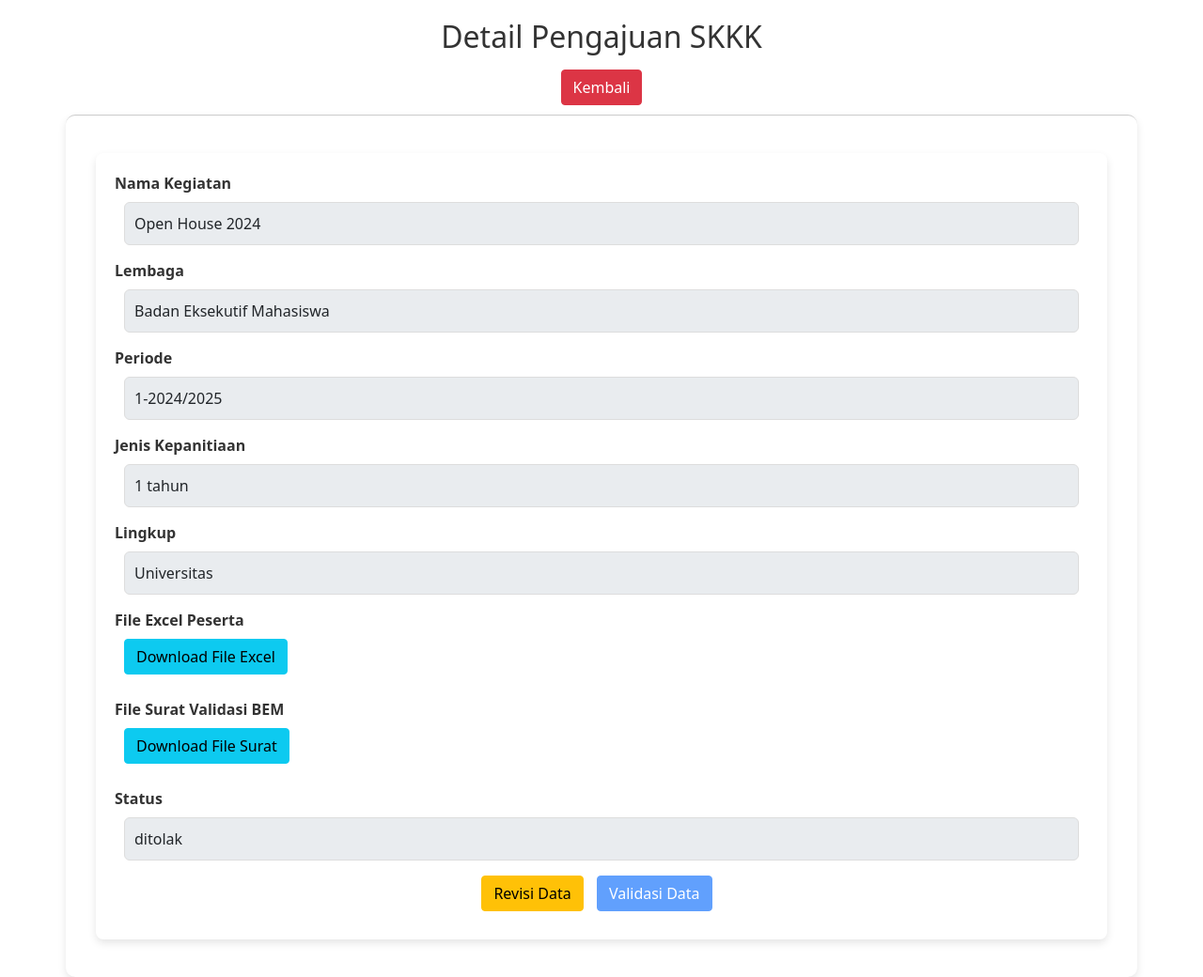
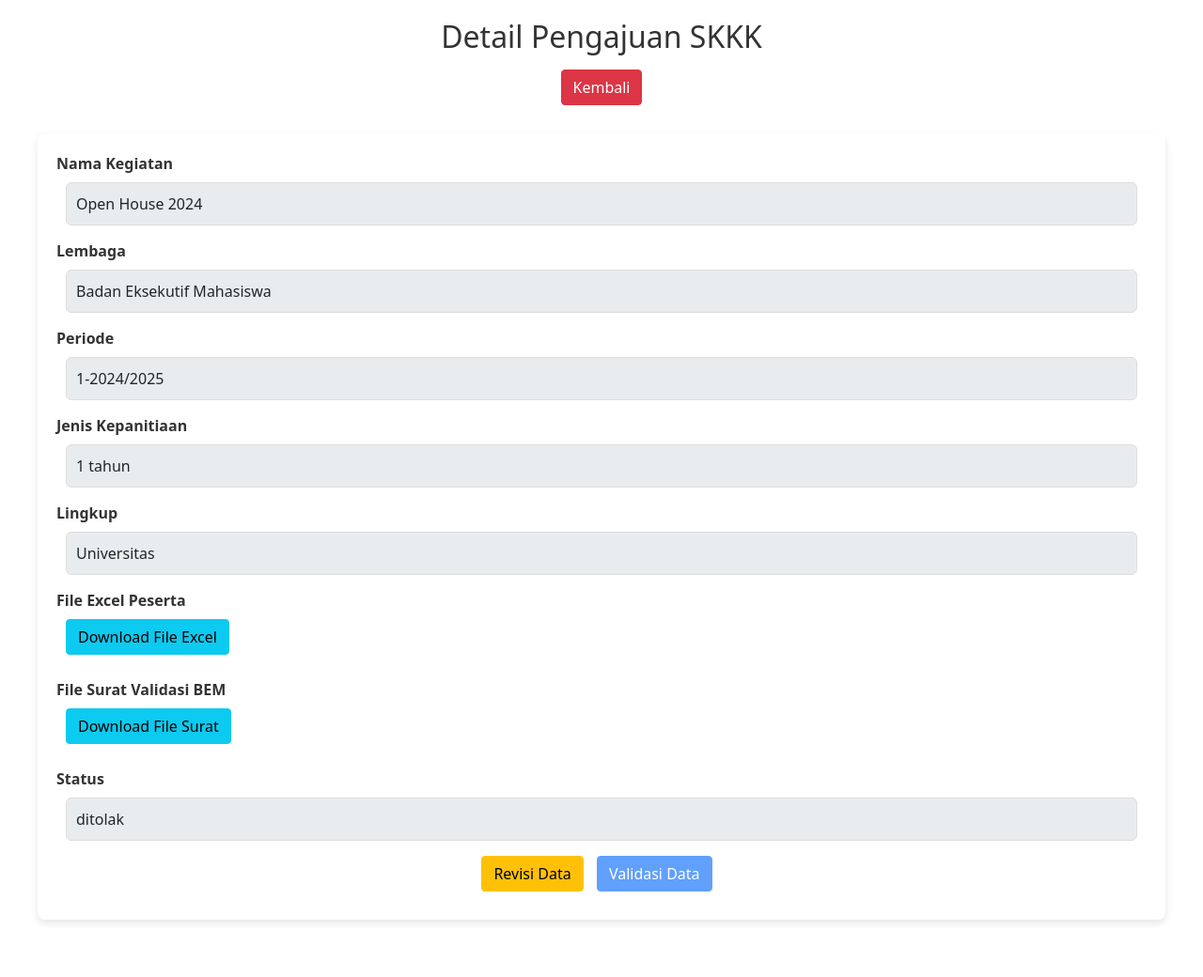
Before and after one commit to Caitlin02ar/KMProject, a PHP site: page /detail_admin.php?id=1 in a window 1280 px wide. Shown: the whole page at 94% size. After the commit the page ends 983 px from the top, so only its background shows below. Run offline with PHP 8.4, Linux system fonts and the light colour scheme; a user stored in the database is signed in; data comes from the database, SQL or seed files in the repository.

Commit message:
update detail admin

```diff
--- a/detail_admin.php
+++ b/detail_admin.php
@@ -42,10 +42,6 @@ $conn->close();
             margin-top: 20px;
         }
 
-        .isi-detail {
-            margin: 20px;
-        }
-
         .form-group {
             margin-bottom: 15px;
         }
@@ -78,7 +74,6 @@ $conn->close();
         </form>
     </div>
 
-    <div class="container">
     <form class="isi-detail">
         <div class="form-group">
             <label for="nama_kegiatan" class="form-label">Nama Kegiatan</label>
@@ -125,7 +120,6 @@ $conn->close();
             <button class="btn btn-primary" <?php echo $activity['status_baka'] == 'ditolak' || $activity['status_baka'] == 'diproses' ? 'disabled' : ''; ?>>Validasi Data</button>
         </div>
     </form>
-    </div>
 </body>
 
 </html>
```
Lines whose indentation alone changed are shown as unchanged.
